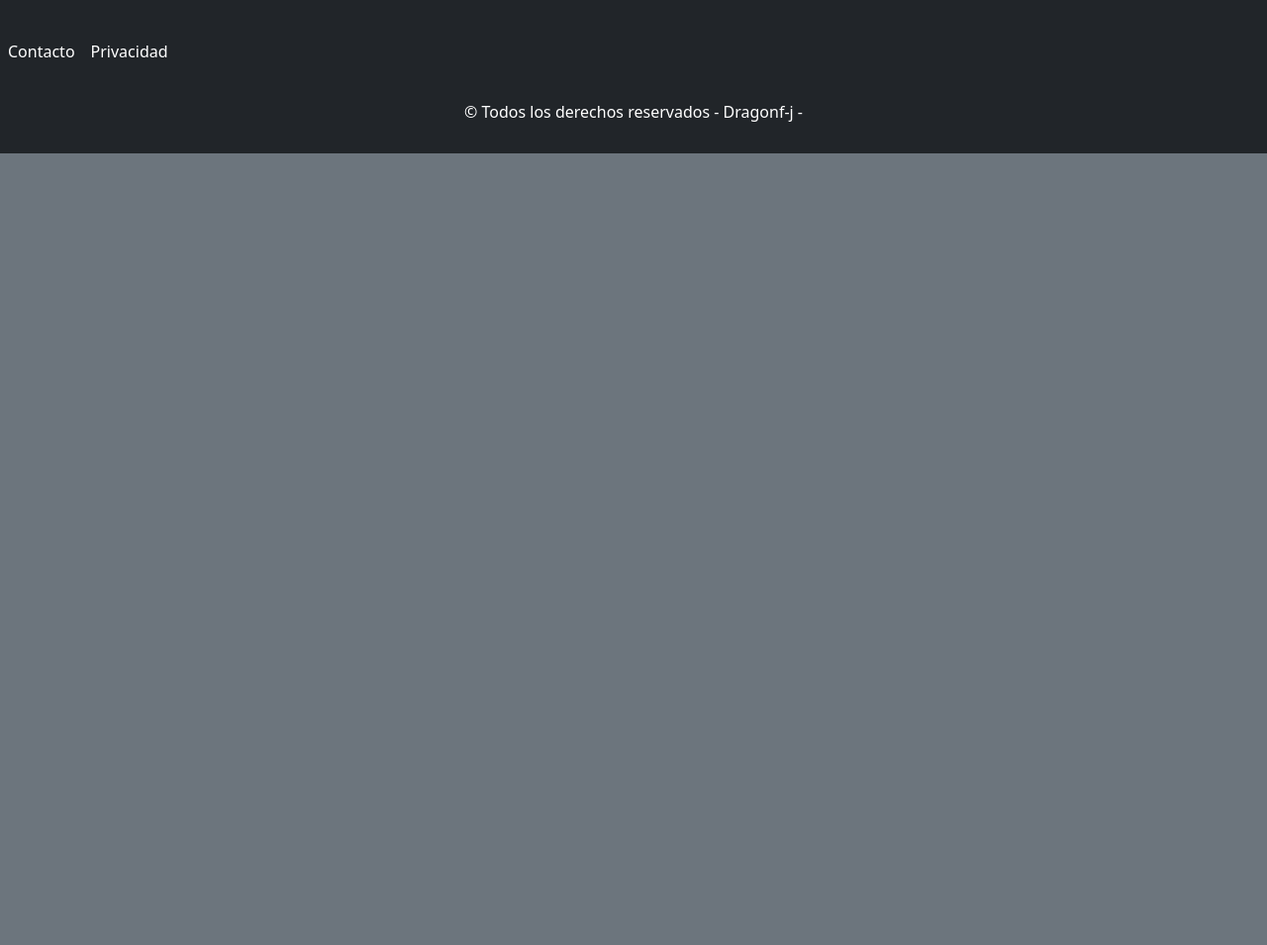
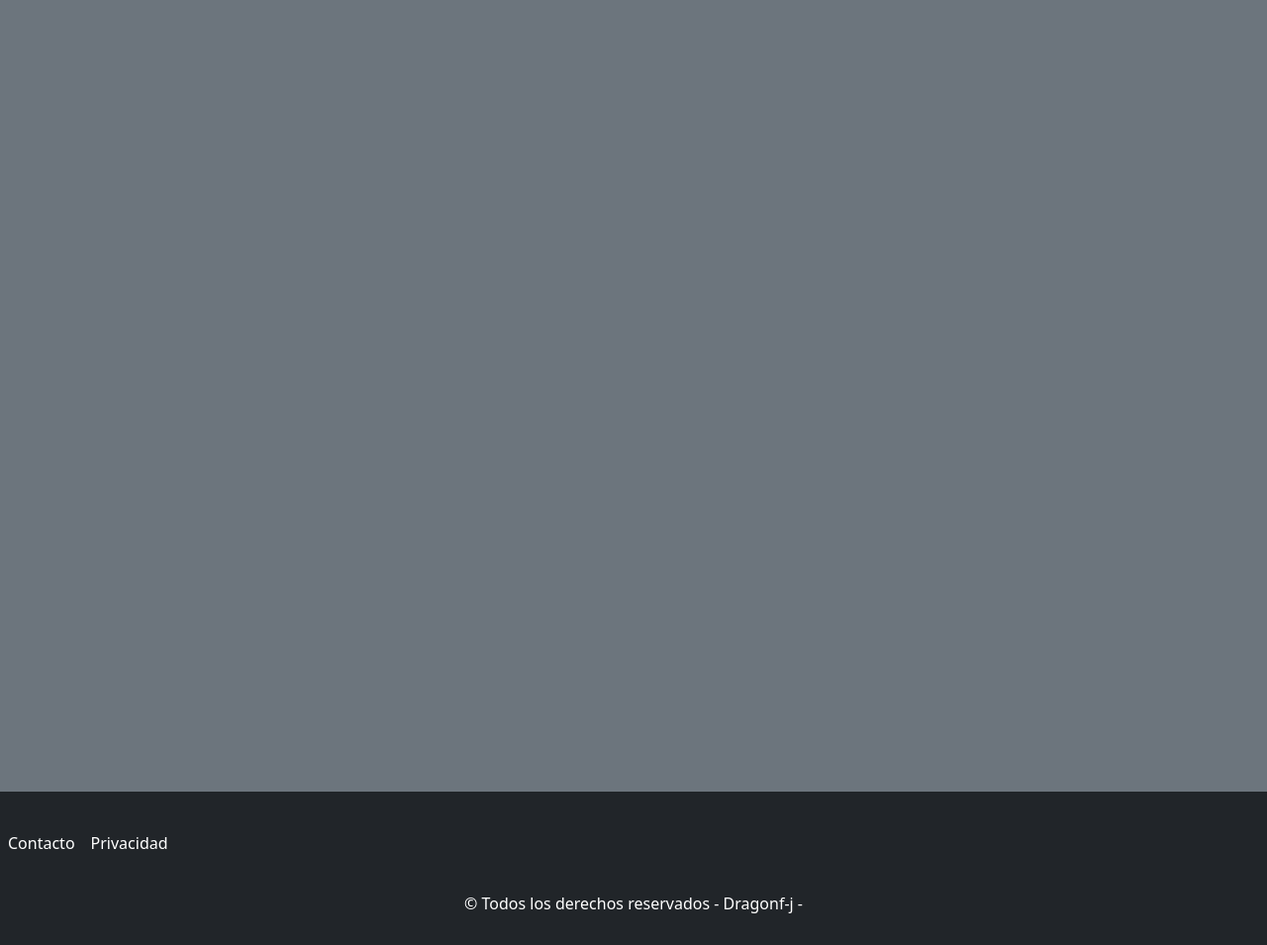
Before and after one commit to Dragonf-j/TecnoFind, a Django app: template core/templates/core/core.html in a window 1280 px wide. Shown: the part 98-1053 px from the top of the page at 99% size. Before the commit the page ends 253 px from the top, so only its background shows below. Run offline with Django 4.2, Linux system fonts and the light colour scheme; the template is opened without the code that fills it, so the values that code supplies are empty; some libraries are stand-ins or nearby versions.

Commit message:
Termina el css del core

```diff
--- a/core/templates/core/core.html
+++ b/core/templates/core/core.html
@@ -28,7 +28,7 @@
             </ul>
         </nav>
     </header>
-    <div class="mainContain container-fluid">
+    <div class="mainContain container-fluid vh-100 d-flex align-items-center justify-content-center bg-secondary">
 
     </div>
     <footer class="fot bg-dark text-white py-4">
```
